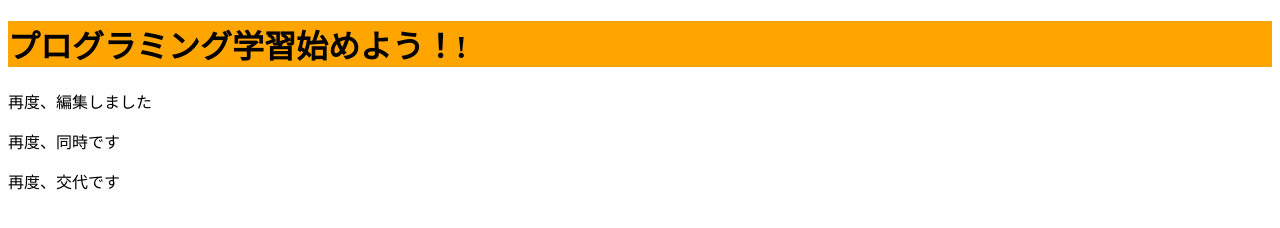
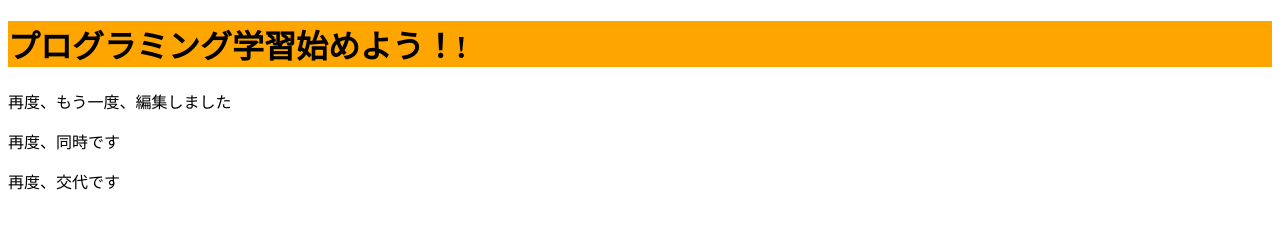
Before and after one commit to daisuke721/TEST, a plain HTML site: page index.html in a window 1280 px wide. Drawn offline with Linux system fonts and the light colour scheme.

Commit message:
再度、もう一度、編集しました #1

```diff
--- a/index.html
+++ b/index.html
@@ -7,7 +7,7 @@
       </head>
       <body>
         <h1>プログラミング学習始めよう！!</h1>
-        <p>再度、編集しました</p>
+        <p>再度、もう一度、編集しました</p>
         <p>再度、同時です</p>
         <p>再度、交代です</p>
       </body>
```
